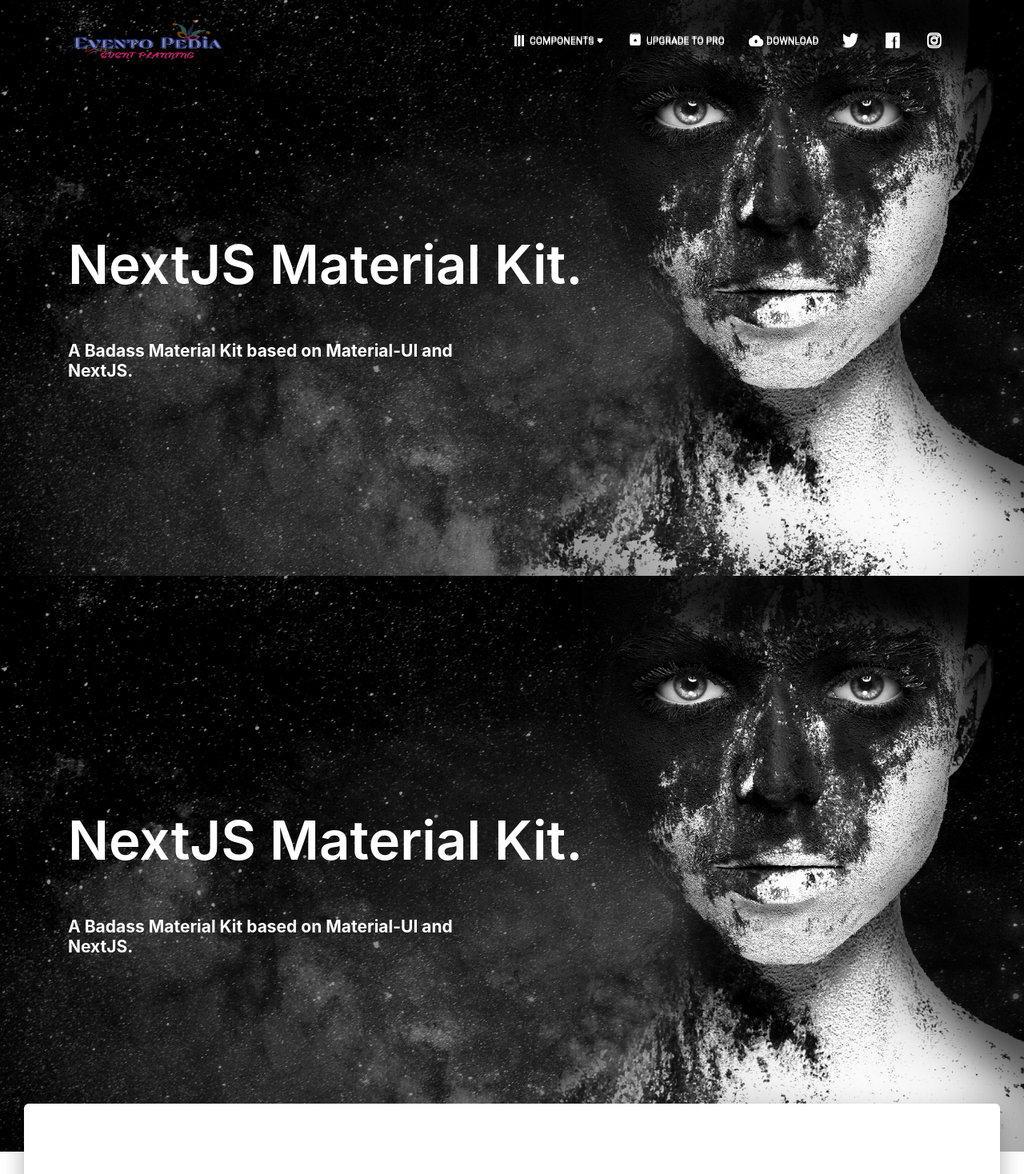
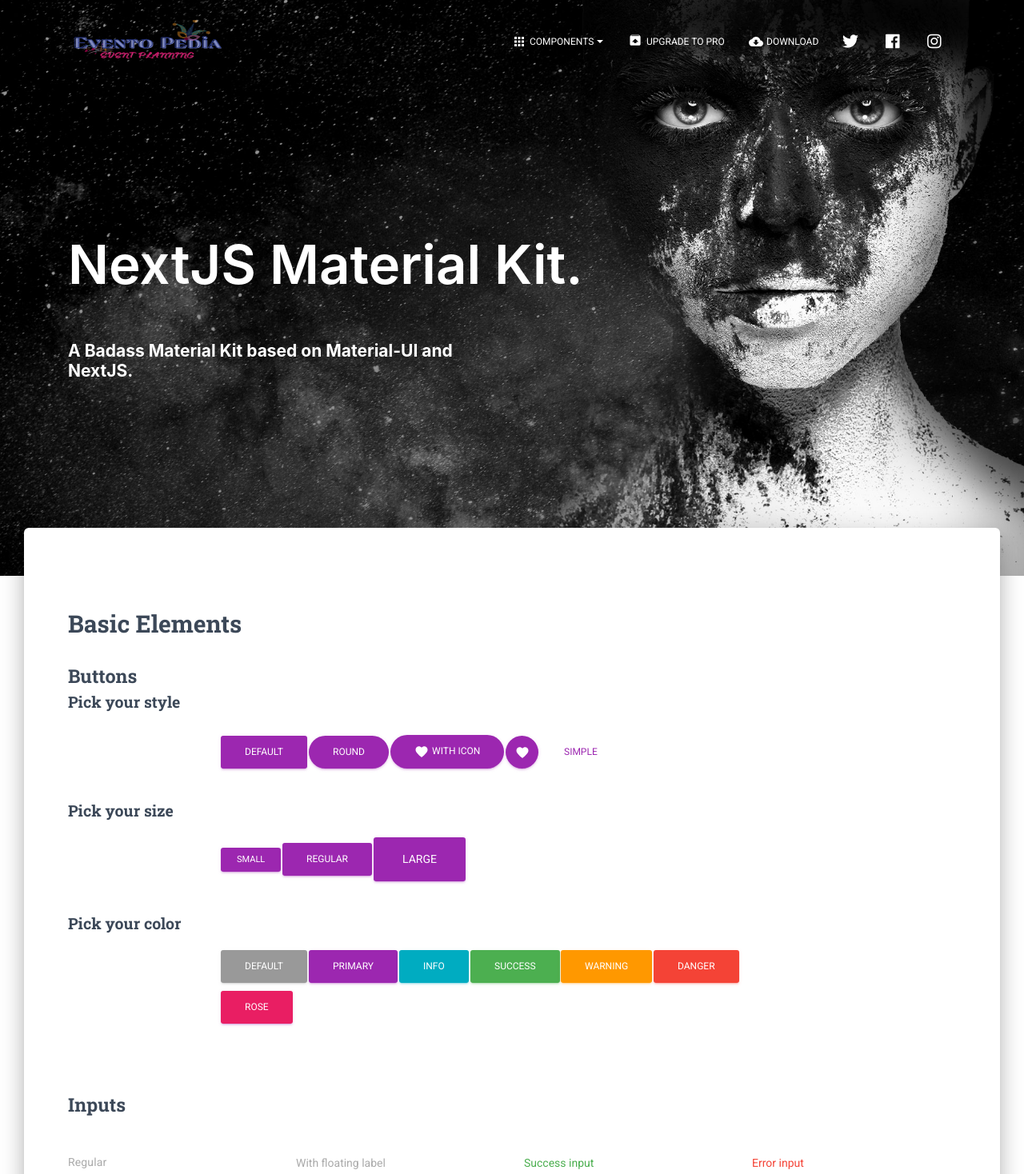
Before and after one commit to fadyyeta/Secret-Santa, a Next.js app: page /components in a window 1280 px wide. Shown: the top 1468 px of the page at 80% size. Built offline with nearby package versions, Linux system fonts and the light colour scheme.

Commit message:
page title

```diff
--- a/pages/components.js
+++ b/pages/components.js
@@ -37,32 +37,6 @@
 	const { ...rest } = props;
 	return (
 		<div className={classes.containerNoPadding}>
-			<Header
-				brand=""
-				rightLinks={<HeaderLinks />}
-				fixed
-				color="transparent"
-				changeColorOnScroll={{
-					height: 400,
-					color: "white",
-				}}
-				{...rest}
-			/>
-			<Parallax image="/img/nextjs_header.jpg">
-				<div className={classes.container}>
-					<GridContainer>
-						<GridItem>
-							<div className={classes.brand}>
-								<h1 className={classes.title}>NextJS Material Kit.</h1>
-								<h3 className={classes.subtitle}>
-									A Badass Material Kit based on Material-UI and NextJS.
-								</h3>
-							</div>
-						</GridItem>
-					</GridContainer>
-				</div>
-			</Parallax>
-
 			<div className={classNames(classes.main, classes.mainRaised)}>
 				<SectionBasics />
 				<SectionNavbars />
--- a/pages/index.js
+++ b/pages/index.js
@@ -4,9 +4,10 @@
 import styles from "../styles/Layout.module.css";
 
 export default function Home({ title = "Home Page" }) {
+	const pageTitle = "Secret Santa" + (title ? " - " + title : "");
 	return (
 		<Fragment>
-			<title>Secret Santa{title ? " - " + title : ""}</title>
+			<title>{pageTitle}</title>
 			<div className={styles.container}>
 				<h1 className={styles.title}>
 					Welcome to <a href="https://nextjs.org">Next.js!</a>
```
